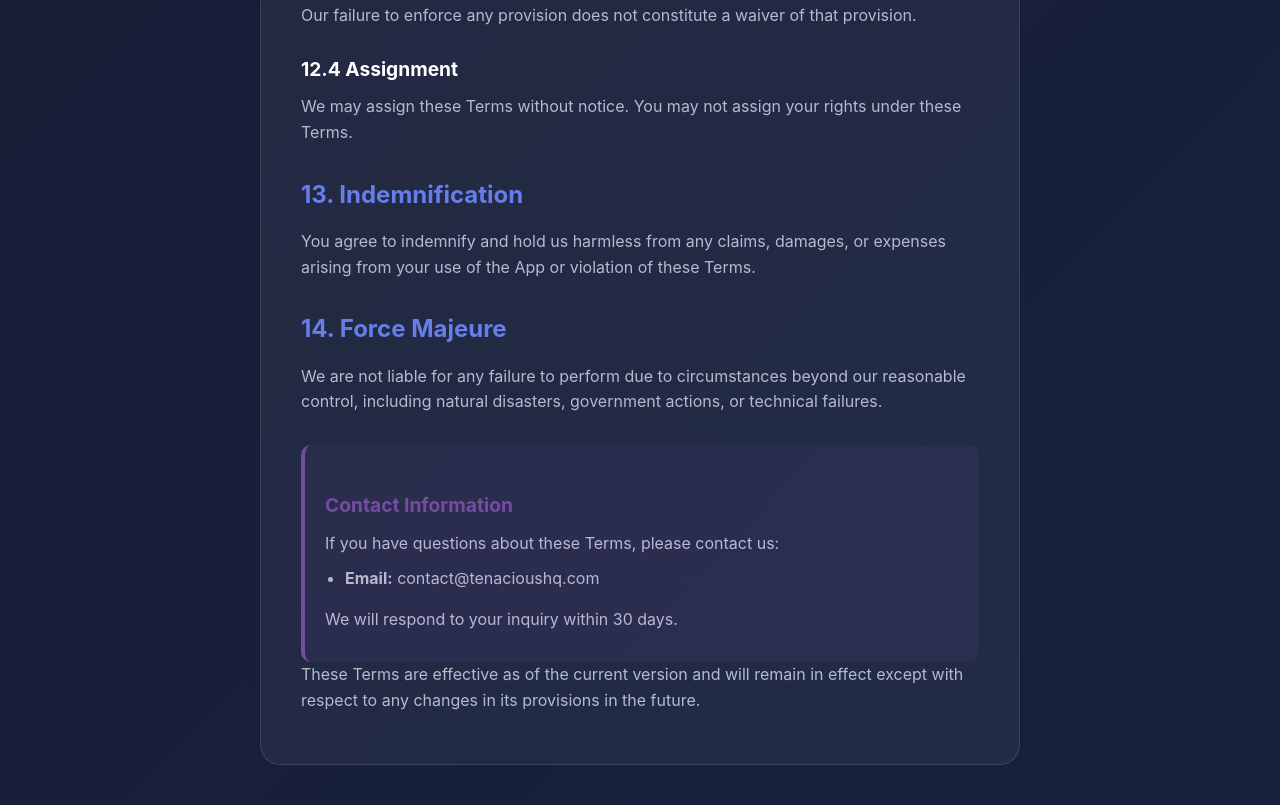
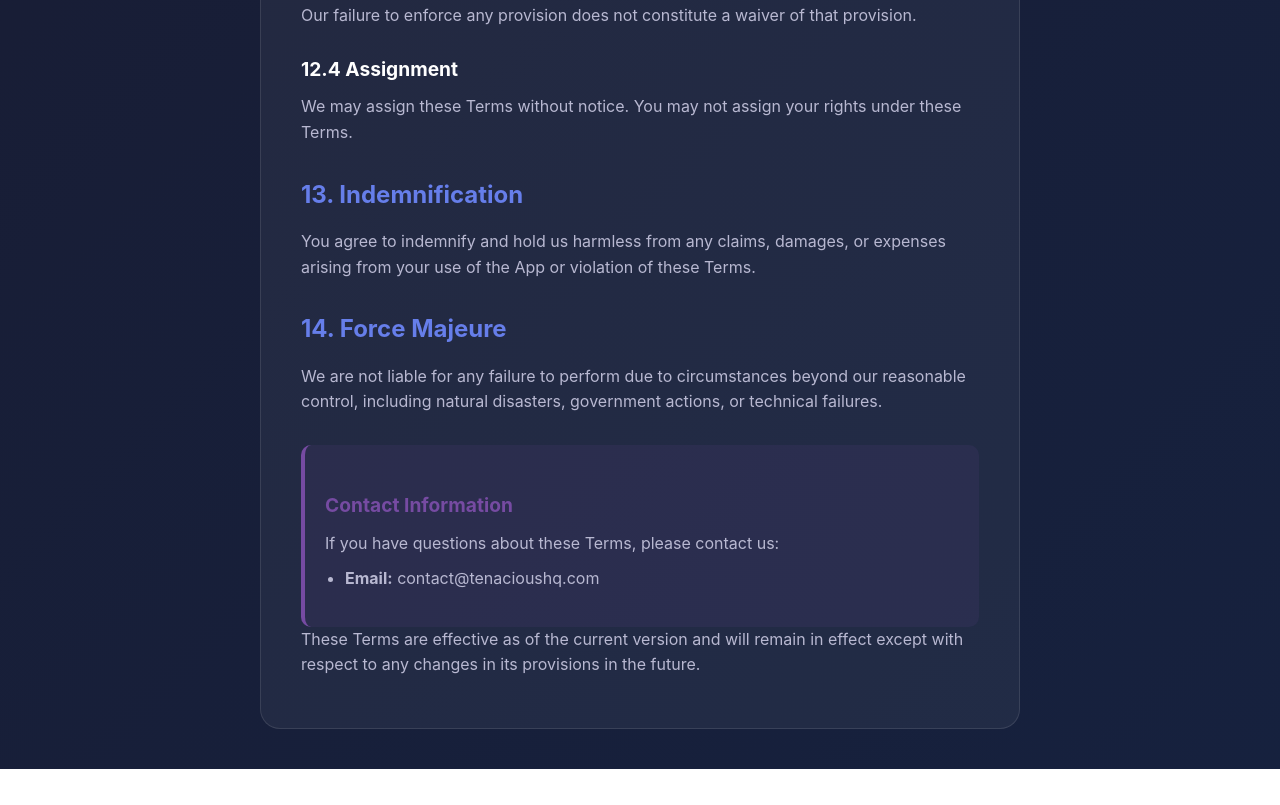
Before and after one commit to tmanager2025/aster.github.io, a plain HTML site: page terms-of-use.html in a window 1280 px wide. Shown: the part 6023-6828 px from the top of the page. After the commit the page ends 6792 px from the top, so only its background shows below. Drawn offline with Linux system fonts and the light colour scheme.

Commit message:
Update terms-of-use.html

```diff
--- a/terms-of-use.html
+++ b/terms-of-use.html
@@ -374,7 +374,6 @@
                 <ul>
                     <li><strong>Email:</strong> contact@tenacioushq.com</li>
                 </ul>
-                <p>We will respond to your inquiry within 30 days.</p>
             </div>
 
             <p class="footer-note">
```
